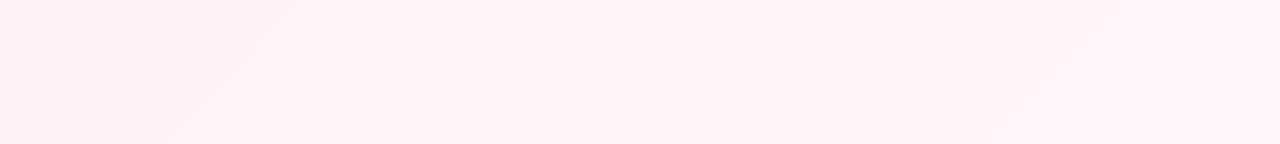
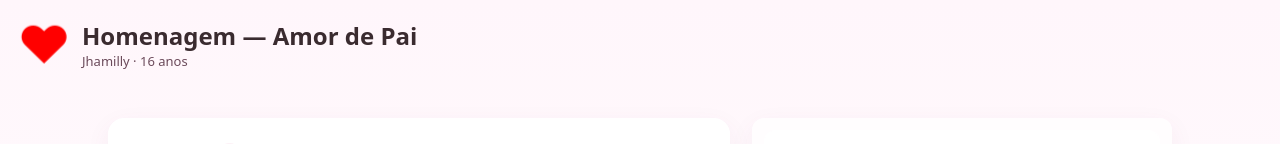
Before and after one commit to Fabio-Resende-s/landing-page-huddle, a plain HTML site: page index.html in a window 1280 px wide. Both pictures are taken after a click on the button "Entrar". Shown: the top 144 px of the page. Drawn offline with Linux system fonts and the light colour scheme.

Commit message:
uma mensagem para minha filha lorem

```diff
--- a/script.js
+++ b/script.js
@@ -96,7 +96,7 @@
     ];
 
     // A senha definida
-    const ACCESS_PWD = 'amordepai';
+    const ACCESS_PWD = '';
     function toggleSenha() {
   const senhaInput = document.getElementById('senha');
   if (senhaInput.type === 'password') {
--- a/style.css
+++ b/style.css
@@ -102,12 +102,24 @@ header {
   width: 52px;
   height: 52px;
   border-radius: 50%;
-  background: linear-gradient(135deg, var(--accent), #ffd7f0);
   display: flex;
   align-items: center;
   justify-content: center;
   font-size: 22px;
 }
+.dot{
+  font-size:50px;
+  color:red;
+  animation:pulse 1s infinite;
+}
+@keyframes pulse{
+  0%{ transform:scale(1); filter:brightness(1); }
+  50%{ transform:scale(1.4); filter:brightness(1.3); }
+  100%{ transform:scale(1); filter:brightness(1); }
+}
+
+
+
 main {
   max-width: 1100px;
   margin: 12px auto;
```
